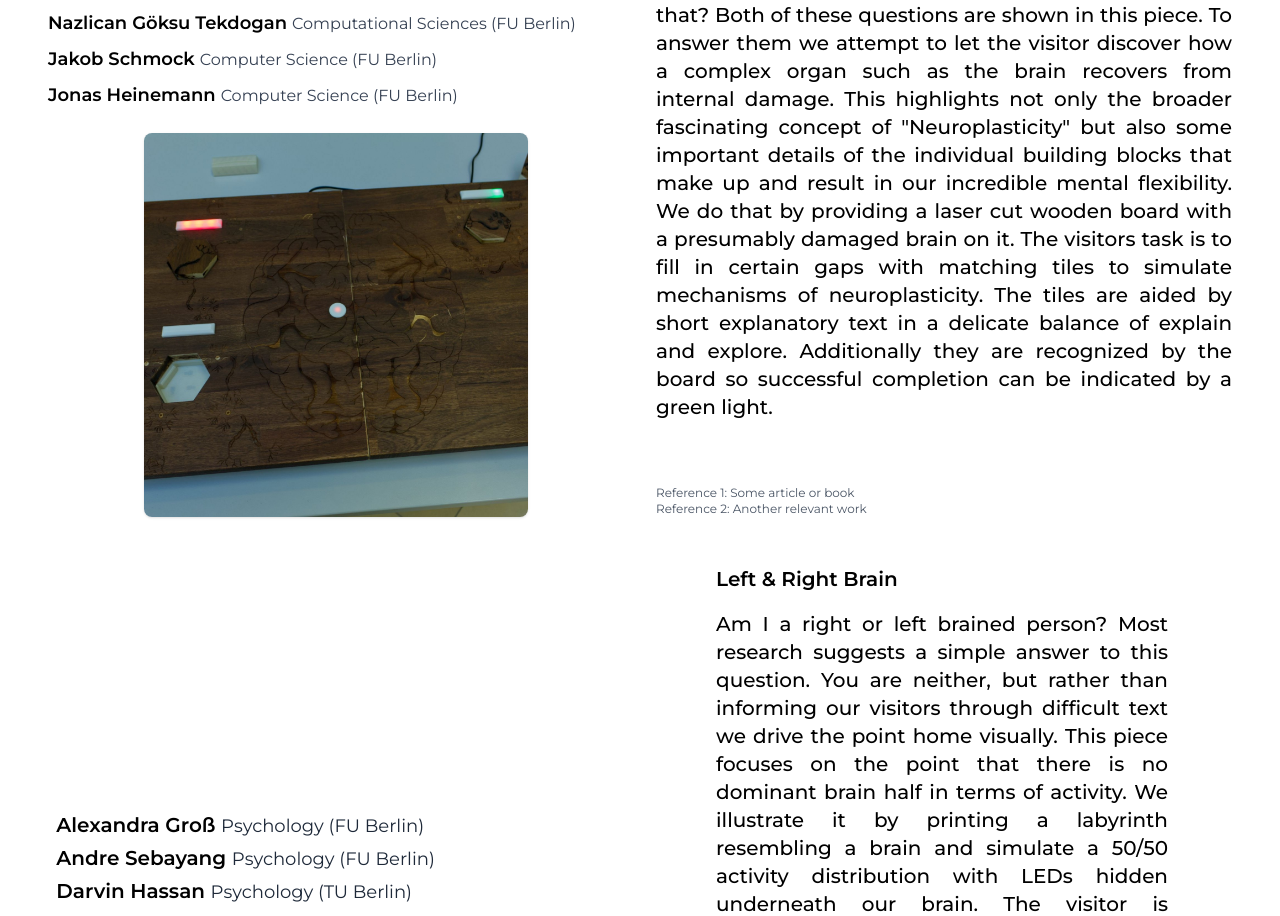
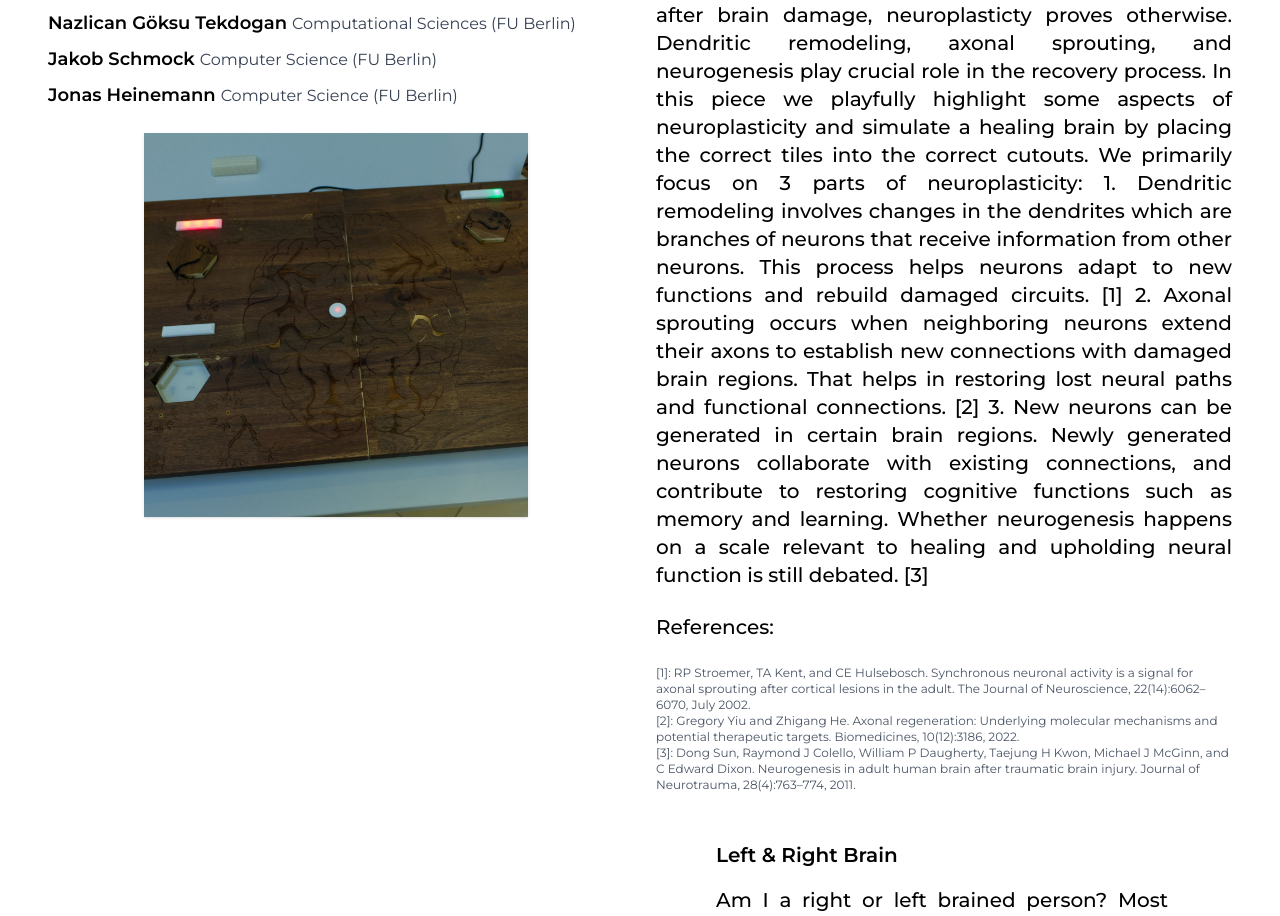
Before and after one commit to MichaelMigacev/diverse-brain-site, a Next.js app: page /Exhibition in a window 1280 px wide. Shown: the part 2725-3641 px from the top of the page. Built offline with nearby package versions, Linux system fonts and the light colour scheme.

Commit message:
rework placement of the exhibition pieces

```diff
--- a/app/Exhibition/page.tsx
+++ b/app/Exhibition/page.tsx
@@ -161,7 +161,7 @@ export default function ExhibitionPage() {
                                     alt="Image of the neuroplasticity puzzle"
                                     width={400}
                                     height={400}
-                                    className="object-cover w-56 h-56 md:w-96 md:h-96 rounded-lg shadow"
+                                    className="object-cover w-56 h-56 md:w-96 md:h-96 shadow"
                                 />
                             </div>
                         </div>
@@ -170,31 +170,58 @@ export default function ExhibitionPage() {
                         <div className="flex flex-col justify-between">
                             {/* Description */}
                             <p className="text-black text-base md:text-lg lg:text-xl font-medium text-justify mb-6">
-                                Can our brain self repair? If it could how would
-                                it do that? Both of these questions are shown in
-                                this piece. To answer them we attempt to let the
-                                visitor discover how a complex organ such as the
-                                brain recovers from internal damage. This
-                                highlights not only the broader fascinating
-                                concept of &quot;Neuroplasticity&quot; but also
-                                some important details of the individual
-                                building blocks that make up and result in our
-                                incredible mental flexibility. We do that by
-                                providing a laser cut wooden board with a
-                                presumably damaged brain on it. The visitors
-                                task is to fill in certain gaps with matching
-                                tiles to simulate mechanisms of neuroplasticity.
-                                The tiles are aided by short explanatory text in
-                                a delicate balance of explain and explore.
-                                Additionally they are recognized by the board so
-                                successful completion can be indicated by a
-                                green light.
+                                While many people believe the brain cannot
+                                recover after brain damage, neuroplasticty
+                                proves otherwise. Dendritic remodeling, axonal
+                                sprouting, and neurogenesis play crucial role in
+                                the recovery process. In this piece we playfully
+                                highlight some aspects of neuroplasticity and
+                                simulate a healing brain by placing the correct
+                                tiles into the correct cutouts. We primarily
+                                focus on 3 parts of neuroplasticity: 1.
+                                Dendritic remodeling involves changes in the
+                                dendrites which are branches of neurons that
+                                receive information from other neurons. This
+                                process helps neurons adapt to new functions and
+                                rebuild damaged circuits. [1] 2. Axonal
+                                sprouting occurs when neighboring neurons extend
+                                their axons to establish new connections with
+                                damaged brain regions. That helps in restoring
+                                lost neural paths and functional connections.
+                                [2] 3. New neurons can be generated in certain
+                                brain regions. Newly generated neurons
+                                collaborate with existing connections, and
+                                contribute to restoring cognitive functions such
+                                as memory and learning. Whether neurogenesis
+                                happens on a scale relevant to healing and
+                                upholding neural function is still debated. [3]
+                            </p>
+                            <p className="text-black text-base md:text-lg lg:text-xl font-medium text-justify mb-6">
+                                References:
                             </p>
 
                             {/* References */}
                             <div className="text-xs text-gray-600 mt-auto">
-                                <p>Reference 1: Some article or book</p>
-                                <p>Reference 2: Another relevant work</p>
+                                <p>
+                                    [1]: RP Stroemer, TA Kent, and CE
+                                    Hulsebosch. Synchronous neuronal activity is
+                                    a signal for axonal sprouting after cortical
+                                    lesions in the adult. The Journal of
+                                    Neuroscience, 22(14):6062–6070, July 2002.
+                                </p>
+                                <p>
+                                    [2]: Gregory Yiu and Zhigang He. Axonal
+                                    regeneration: Underlying molecular
+                                    mechanisms and potential therapeutic
+                                    targets. Biomedicines, 10(12):3186, 2022.
+                                </p>
+                                <p>
+                                    [3]: Dong Sun, Raymond J Colello, William P
+                                    Daugherty, Taejung H Kwon, Michael J McGinn,
+                                    and C Edward Dixon. Neurogenesis in adult
+                                    human brain after traumatic brain injury.
+                                    Journal of Neurotrauma, 28(4):763–774, 2011.
+                                </p>
                             </div>
                         </div>
                     </div>
--- a/components/Slideshow.tsx
+++ b/components/Slideshow.tsx
@@ -18,7 +18,7 @@ export default function Slideshow({ images }: SlideshowProps) {
     };
 
     return (
-        <div className="w-full max-w-4xl mx-auto">
+        <div className="w-full max-w-6xl mx-auto">
             {/* Main Image */}
             <div className="relative w-full h-96 bg-white overflow-hidden rounded-lg">
                 <Image
```
Also changed, not shown: 16 other files (tests, documents, lock files or other folders).
